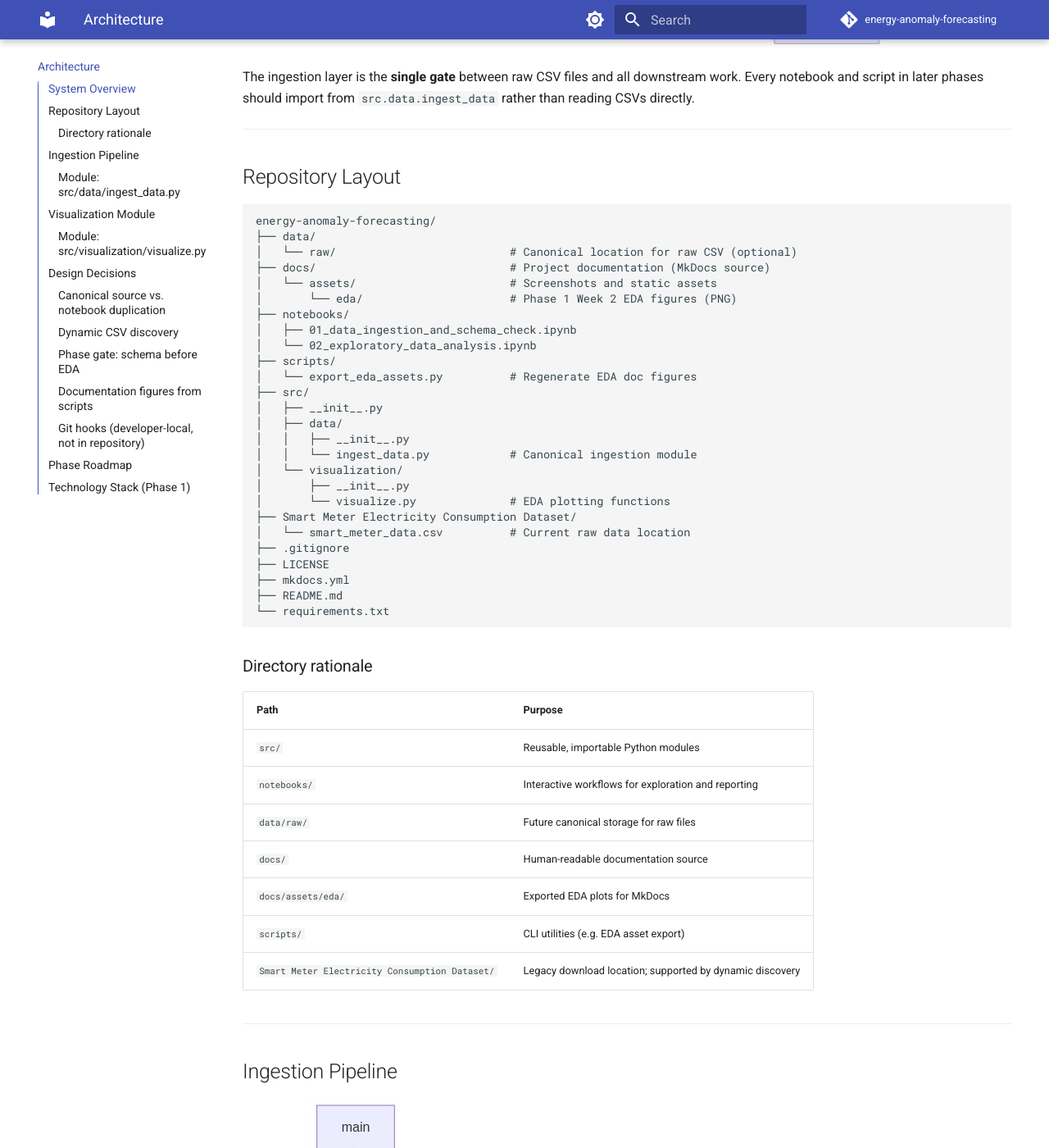
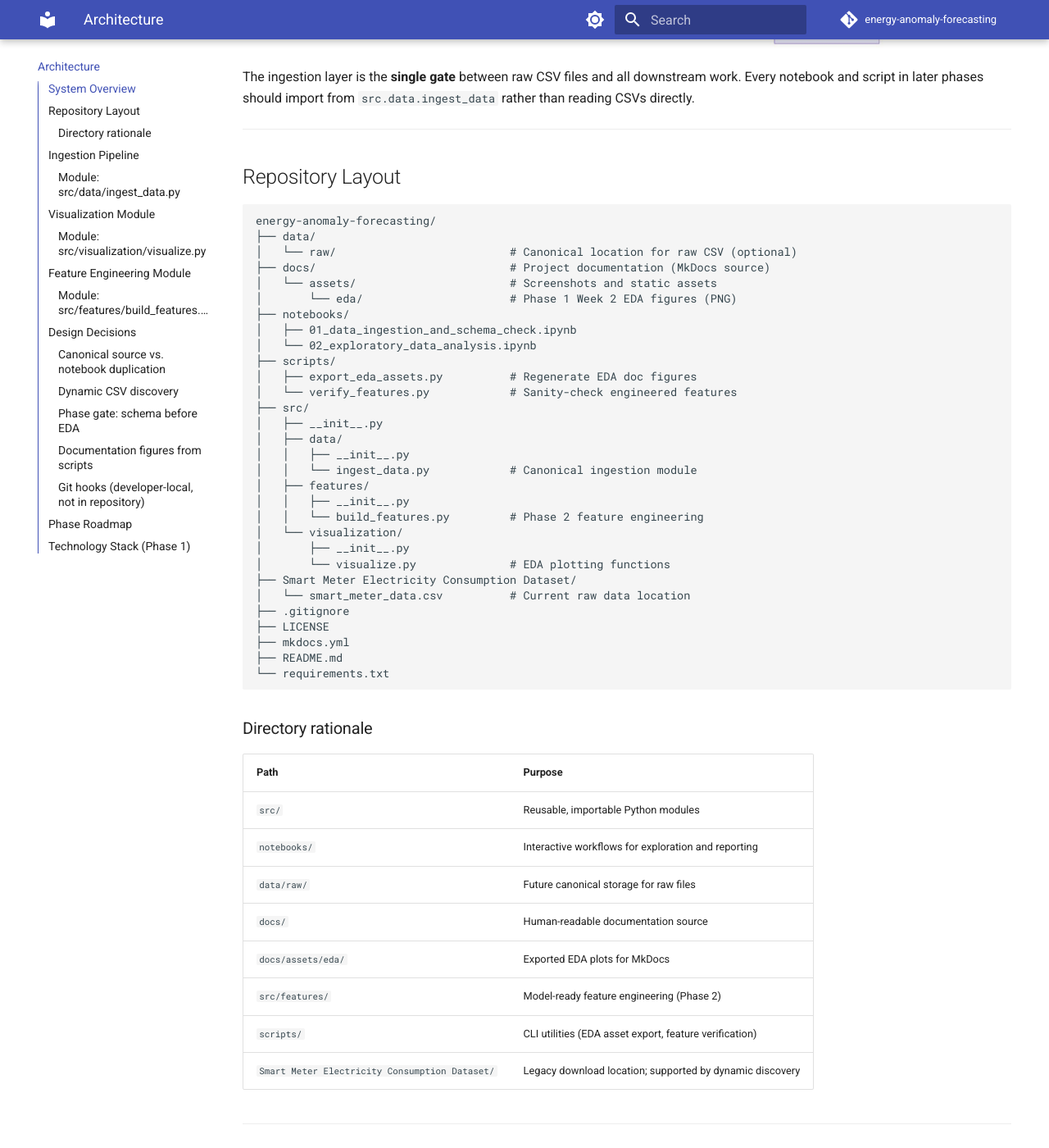
Before and after one commit to mj-weshh/energy-anomaly-forecasting, an MkDocs documentation site: the page built from docs/architecture.md, in a window 1280 px wide and 1400 px high, scrolled down 549 px. Shown: the whole window at 82% size. Built offline with MkDocs 1.6.1 and Material for MkDocs 9.7.7, drawn with Linux system fonts in a browser that asks for light colours; comment, search, counter and statistics services are not loaded; some of the changed text lies outside the part shown.

Commit message:
docs: document rolling metrics and update README for Phase 2 progress
Restore Week 3 feature docs onto the feature line, cover add_rolling_metrics (3h and 24h windows) and the verify_features.py rename, and refresh status tables, project structure, and usage examples.

````diff
--- a/docs/architecture.md
+++ b/docs/architecture.md
@@ -25,12 +25,16 @@
 │   ├── 01_data_ingestion_and_schema_check.ipynb
 │   └── 02_exploratory_data_analysis.ipynb
 ├── scripts/
-│   └── export_eda_assets.py          # Regenerate EDA doc figures
+│   ├── export_eda_assets.py          # Regenerate EDA doc figures
+│   └── verify_features.py            # Sanity-check engineered features
 ├── src/
 │   ├── __init__.py
 │   ├── data/
 │   │   ├── __init__.py
 │   │   └── ingest_data.py            # Canonical ingestion module
+│   ├── features/
+│   │   ├── __init__.py
+│   │   └── build_features.py         # Phase 2 feature engineering
 │   └── visualization/
 │       ├── __init__.py
 │       └── visualize.py              # EDA plotting functions
@@ -52,7 +56,8 @@
 | `data/raw/` | Future canonical storage for raw files |
 | `docs/` | Human-readable documentation source |
 | `docs/assets/eda/` | Exported EDA plots for MkDocs |
-| `scripts/` | CLI utilities (e.g. EDA asset export) |
+| `src/features/` | Model-ready feature engineering (Phase 2) |
+| `scripts/` | CLI utilities (EDA asset export, feature verification) |
 | `Smart Meter Electricity Consumption Dataset/` | Legacy download location; supported by dynamic discovery |
 
 ---
@@ -104,6 +109,27 @@
 
 ---
 
+## Feature Engineering Module
+
+### Module: `src/features/build_features.py`
+
+| Function | Responsibility |
+|----------|----------------|
+| `add_temporal_features(df)` | Derive `hour`, `day_of_week`, `month`, and `is_weekend` integer columns from `Timestamp` |
+| `add_rolling_metrics(df)` | Derive 3-hour and 24-hour rolling mean / standard deviation over `Electricity_Consumed` (chronologically sorted) |
+
+See [Feature Engineering](feature-engineering.md) for design notes and verification output.
+
+**Verification:**
+
+```bash
+python scripts/verify_features.py
+```
+
+Loads the dataset via `src.data.ingest_data`, applies both feature functions, and asserts column presence, value ranges, and NaN warm-up behavior.
+
+---
+
 ## Design Decisions
 
 ### Canonical source vs. notebook duplication
@@ -152,7 +178,7 @@
 | Phase | Deliverables | Key modules |
 |-------|-------------|-------------|
 | **1 — Setup & EDA** | Ingestion, schema validation, EDA, documentation | `src/data/ingest_data.py`, `src/visualization/visualize.py` |
-| **2 — Anomaly Detection** | Isolation Forest, DBSCAN, evaluation | `src/models/` (planned) |
+| **2 — Anomaly Detection** | Feature engineering, Isolation Forest, DBSCAN, evaluation | `src/features/build_features.py`, `src/models/` (planned) |
 | **3 — Forecasting** | XGBoost, LSTM, evaluation | `src/models/` (planned) |
 
 ---
--- a/mkdocs.yml
+++ b/mkdocs.yml
@@ -29,6 +29,7 @@
   - Data Schema: data-schema.md
   - Verification Report: verification-report.md
   - Architecture: architecture.md
+  - Feature Engineering: feature-engineering.md
   - Research & Insights:
       - EDA Insights: eda-insights.md
       - Phase 2 Strategy: phase2-strategy.md
````
Also changed, not shown: README.md (+19 -2 lines), docs/feature-engineering.md (added, +126 -0 lines), docs/index.md (+3 -1 lines), docs/phase2-strategy.md (+1 -1 lines).
